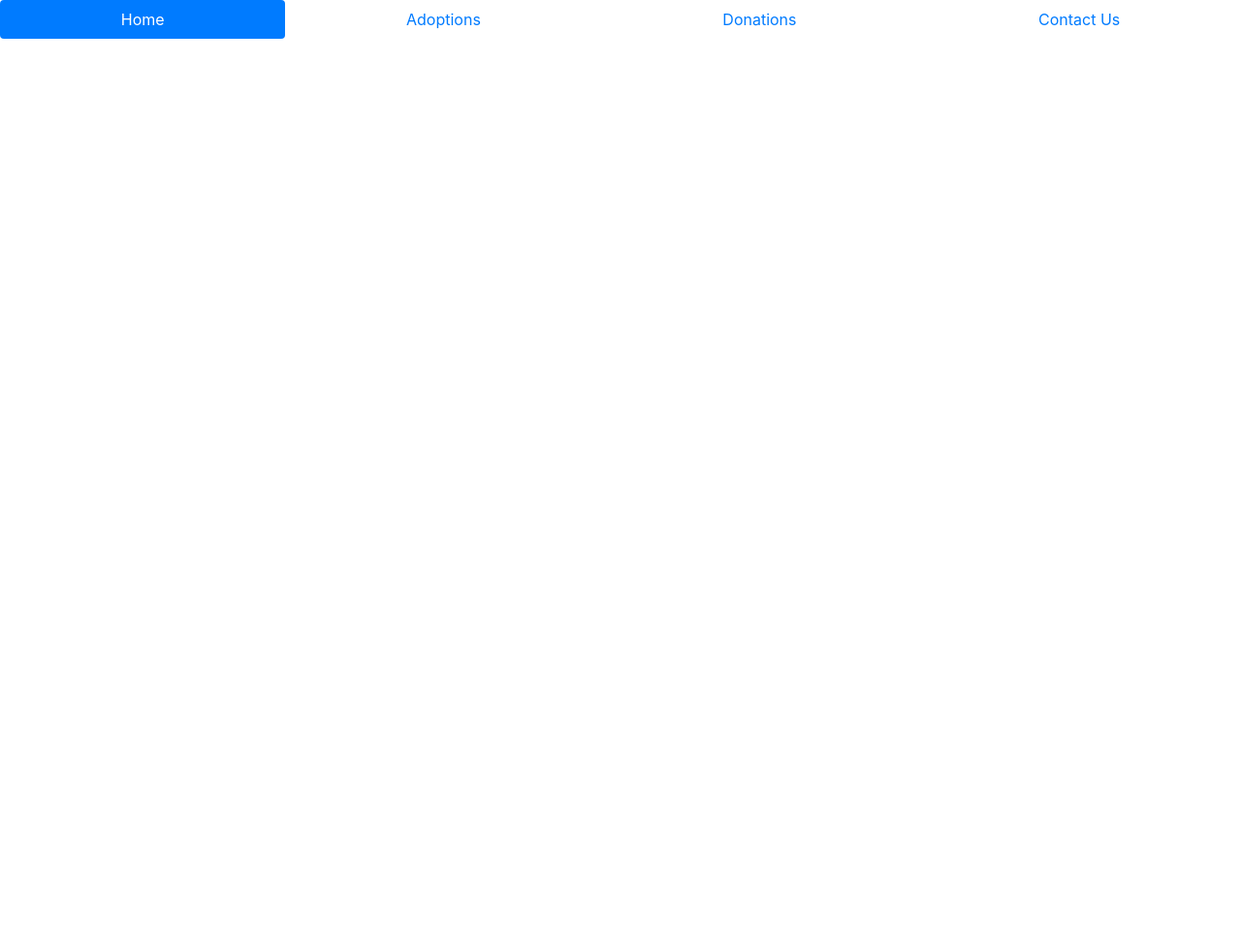
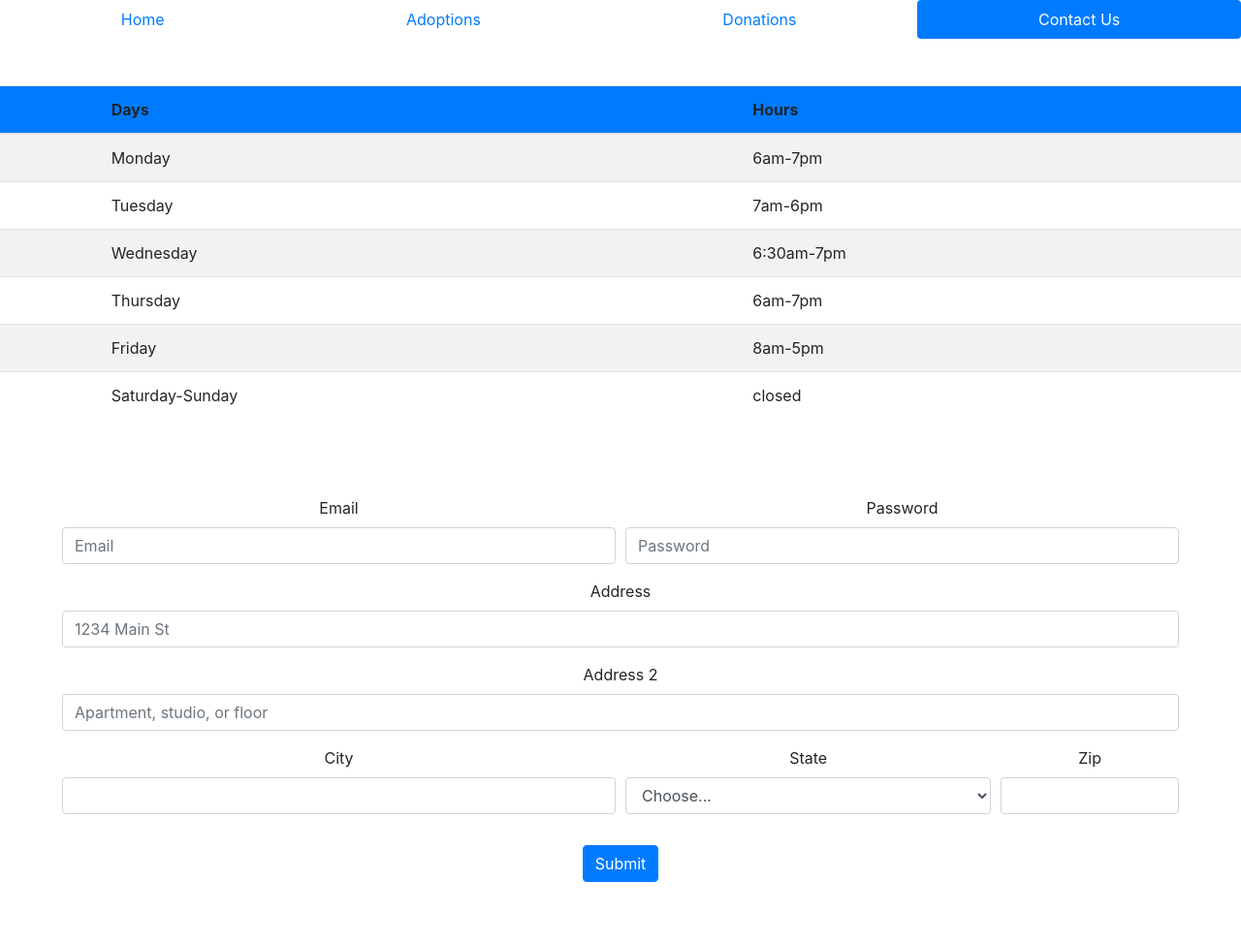
Before and after one commit to EDuarte019/animalshelter, a plain HTML site: page Lennye /contact.html in a window 1280 px wide. Shown: the whole page at 97% size. Before the commit the page ends 800 px from the top, so only its background shows below. Drawn offline with nearby package versions, Linux system fonts and the light colour scheme; files that its build step writes are made by us from their sources.

Commit message:
update 9/4

```diff
--- a/Lennye /contact.css
+++ b/Lennye /contact.css
@@ -0,0 +1,8 @@
+form{
+text-align: center;
+padding: 5%;
+}
+
+tr:nth-of-type(odd){
+background:  #007bff;
+}
--- a/Lennye /contact.html
+++ b/Lennye /contact.html
@@ -1,7 +1,7 @@
 <!doctype html>
 <html lang="en">
   <head>
-    <title>Title</title>
+    <title>Contact Us</title>
     <!-- Required meta tags -->
     <meta charset="utf-8">
     <meta name="viewport" content="width=device-width, initial-scale=1, shrink-to-fit=no">
@@ -9,7 +9,7 @@
     <!-- Bootstrap CSS -->
     <link rel="stylesheet" href="https://stackpath.bootstrapcdn.com/bootstrap/4.3.1/css/bootstrap.min.css" integrity="sha384-ggOyR0iXCbMQv3Xipma34MD+dH/1fQ784/j6cY/iJTQUOhcWr7x9JvoRxT2MZw1T" crossorigin="anonymous">
     <link rel="stylesheet" href="../main.css">
-    <link rel="stylesheet" href="index.css">
+    <link rel="stylesheet" href="contact.css">
 
   </head>
   <body>
@@ -17,7 +17,7 @@
     <nav>
         <ul class="nav nav-pills nav-fill">
                 <li class="nav-item">
-                  <a class="nav-link active" href="index.html">Home</a>
+                  <a class="nav-link" href="index.html">Home</a>
                 </li>
                 <li class="nav-item">
                   <a class="nav-link" href="../Evelyn/adoption.html">Adoptions</a>
@@ -26,8 +26,118 @@
                   <a class="nav-link" href="../Angelina/donations.html">Donations</a>
                 </li>
                 <li class="nav-item">
-                  <a class="nav-link" href="../Lennye/contact.html">Contact Us</a>
+                  <a class=" nav-link active" href="../Lennye/contact.html">Contact Us</a>
                 </li>
               </ul>
     </nav>
 </header>
+
+
+
+
+<br>
+<br>
+
+<table class="table table-striped">
+    <thead>
+      <tr>
+        <th scope="col"></th>
+        <th scope="col">Days</th>
+        <th scope="col">Hours</th>
+
+      </tr>
+    </thead>
+    <tbody>
+      <tr>
+        <th scope="row"></th>
+        <td>Monday</td>
+        <td>6am-7pm</td>
+
+      </tr>
+      <tr>
+        <th scope="row"></th>
+        <td>Tuesday</td>
+        <td>7am-6pm</td>
+
+      </tr>
+      <tr>
+        <th scope="row"></th>
+        <td>Wednesday</td>
+        <td>6:30am-7pm</td>
+
+      </tr>
+
+
+
+      <tr>
+        <th scope="row"></th>
+        <td>Thursday</td>
+        <td>6am-7pm</td>
+      </tr>
+      <tr>
+        <th scope="row"></th>
+        <td>Friday</td>
+        <td>8am-5pm</td>
+
+      </tr>
+
+
+
+      <tr>
+        <th scope="row"></th>
+        <td>Saturday-Sunday</td>
+        <td>closed</td>
+
+
+      </tr>
+    </tbody>
+  </table>
+
+
+  <form>
+    <div class="form-row">
+      <div class="form-group col-md-6">
+        <label for="inputEmail4">Email</label>
+        <input type="email" class="form-control" id="inputEmail4" placeholder="Email">
+      </div>
+      <div class="form-group col-md-6">
+        <label for="inputPassword4">Password</label>
+        <input type="password" class="form-control" id="inputPassword4" placeholder="Password">
+      </div>
+    </div>
+    <div class="form-group">
+      <label for="inputAddress">Address</label>
+      <input type="text" class="form-control" id="inputAddress" placeholder="1234 Main St">
+    </div>
+    <div class="form-group">
+      <label for="inputAddress2">Address 2</label>
+      <input type="text" class="form-control" id="inputAddress2" placeholder="Apartment, studio, or floor">
+    </div>
+    <div class="form-row">
+      <div class="form-group col-md-6">
+        <label for="inputCity">City</label>
+        <input type="text" class="form-control" id="inputCity">
+      </div>
+      <div class="form-group col-md-4">
+        <label for="inputState">State</label>
+        <select id="inputState" class="form-control">
+          <option selected>Choose...</option>
+          <option>...</option>
+        </select>
+      </div>
+      <div class="form-group col-md-2">
+        <label for="inputZip">Zip</label>
+        <input type="text" class="form-control" id="inputZip">
+      </div>
+    </div>
+    <div class="form-group">
+      <div class="form-check">
+
+
+      </div>
+    </div>
+    <input class="btn btn-primary" type="submit" value="Submit">
+  </form>
+
+</body>
+<footer></footer>
```
